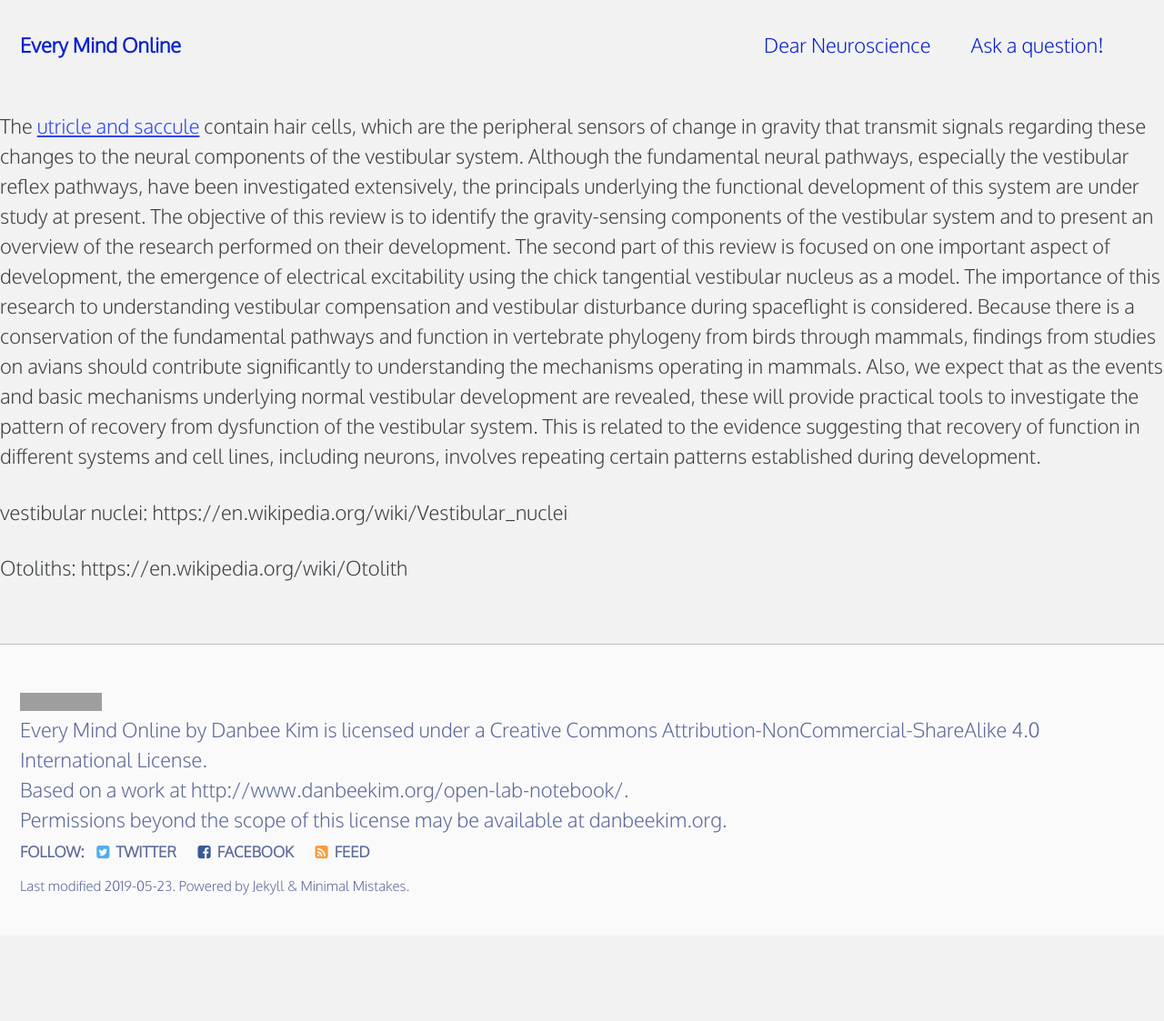
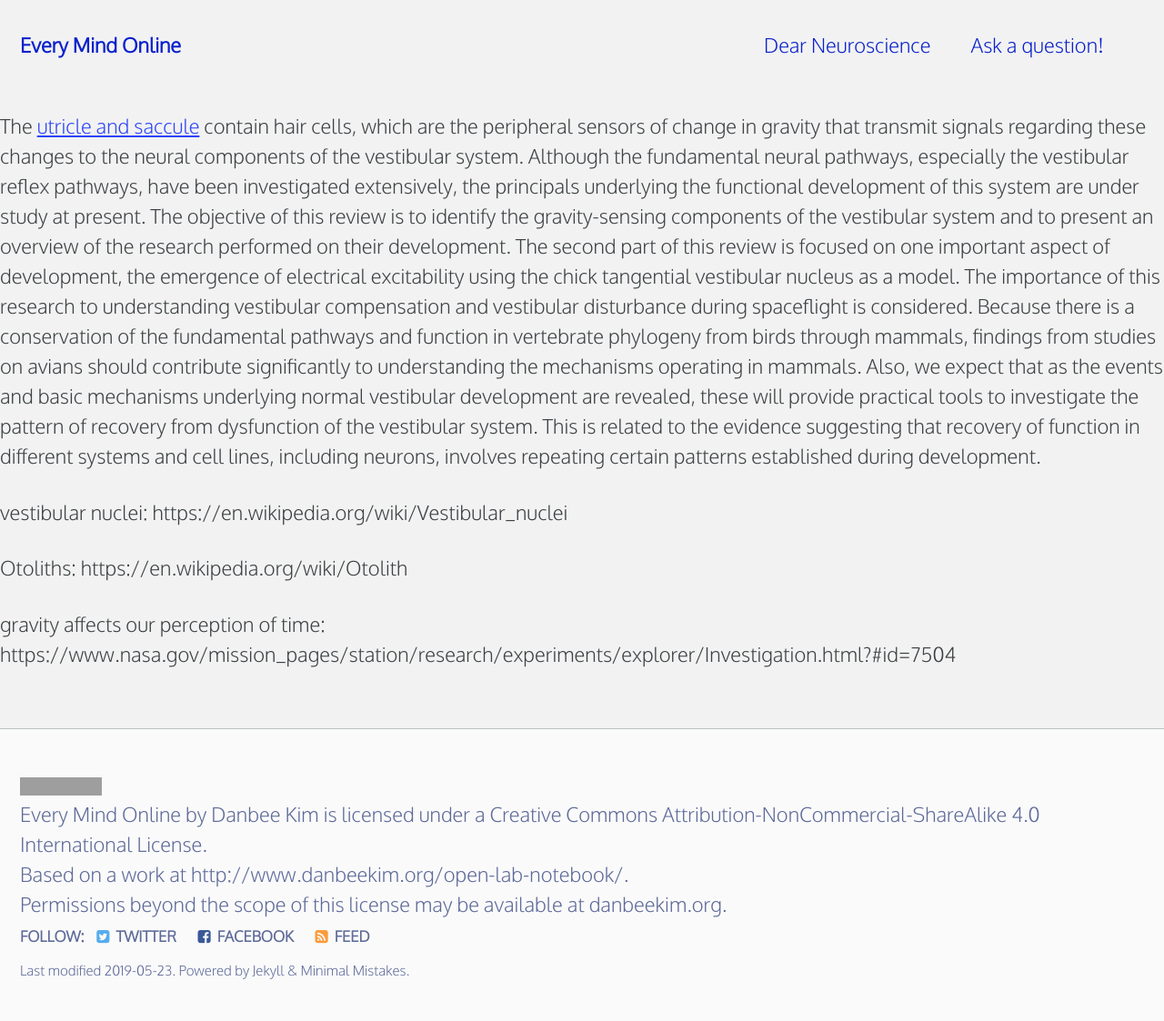
Before and after one commit to everymind/DearNeuroscience, a Jekyll site: the page built from Performance01.md, in a window 1280 px wide. Shown: the whole page at 91% size. Built offline with Jekyll 4.4.1, drawn with Linux system fonts in a browser that asks for light colours; our own code applies the rules of GitHub Pages for plain Markdown files; before the commit the page ends 1029 px from its top, so only the background shows below that; grey boxes are pictures that could not be loaded.

Commit message:
gravity sensing affects our perception of time!

```diff
--- a/Performance01.md
+++ b/Performance01.md
@@ -30,3 +30,5 @@ certain patterns established during development.
 vestibular nuclei: https://en.wikipedia.org/wiki/Vestibular_nuclei
 
 Otoliths: https://en.wikipedia.org/wiki/Otolith
+
+gravity affects our perception of time: https://www.nasa.gov/mission_pages/station/research/experiments/explorer/Investigation.html?#id=7504
```
